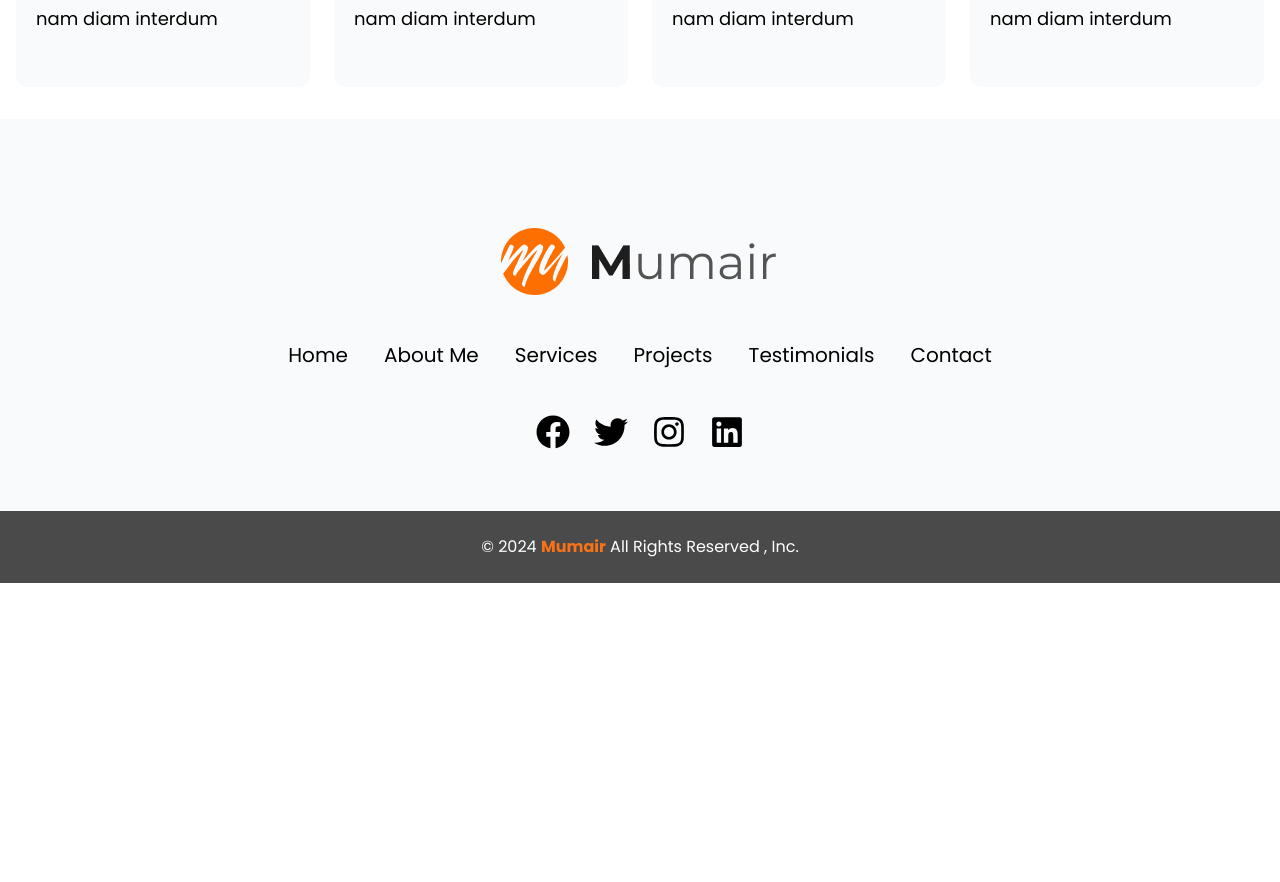
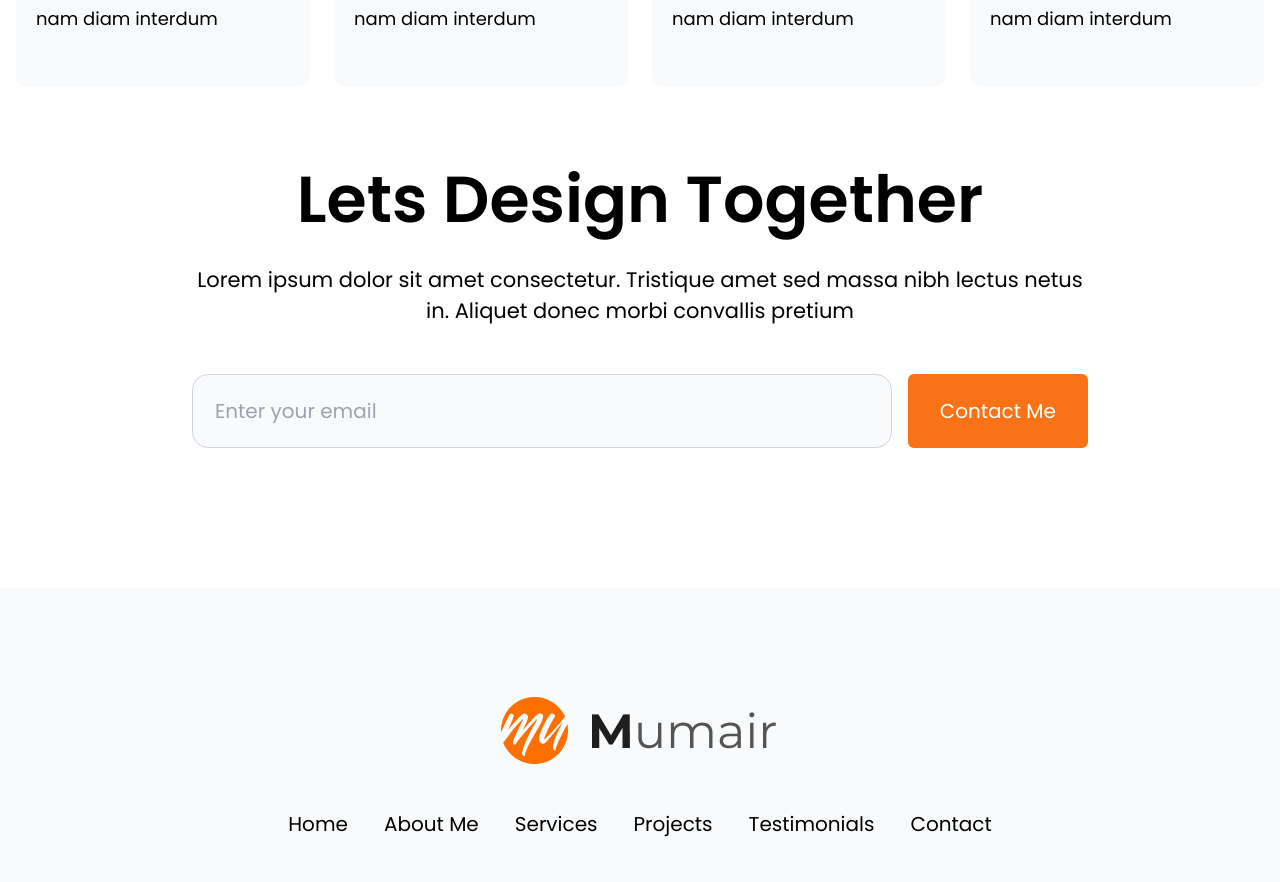
Before and after one commit to Jahid0178/mumair-task, a Next.js app: page / in a window 1280 px wide. Shown: the part 2144-3026 px from the top of the page. Before the commit the page ends 2727 px from the top, so only its background shows below. Built offline with nearby package versions, Linux system fonts and the light colour scheme.

Commit message:
feat: add cta section and add contact form in main page

```diff
--- /dev/null
+++ b/app/(client)/_components/CTASection.tsx
@@ -0,0 +1,20 @@
+import React from "react";
+import SectionHeading from "@/components/common/SectionHeading/SectionHeading";
+import ContactForm from "@/components/ContactForm/ContactForm";
+
+const CTASection = () => {
+  return (
+    <section className="pb-[140px]">
+      <div className="container">
+        <SectionHeading
+          title="Lets Design Together"
+          description="Lorem ipsum dolor sit amet consectetur. Tristique amet sed massa nibh lectus netus in. Aliquet donec morbi convallis pretium"
+          className="text-center mb-12"
+        />
+        <ContactForm />
+      </div>
+    </section>
+  );
+};
+
+export default CTASection;
--- a/app/(client)/page.tsx
+++ b/app/(client)/page.tsx
@@ -2,6 +2,7 @@ import React from "react";
 import HeroSection from "./_components/HeroSection";
 import AboutSection from "./_components/AboutSection";
 import ServicesSection from "./_components/ServicesSection";
+import CTASection from "./_components/CTASection";
 
 const page = () => {
   return (
@@ -9,6 +10,7 @@ const page = () => {
       <HeroSection />
       <AboutSection />
       <ServicesSection />
+      <CTASection />
     </>
   );
 };
--- /dev/null
+++ b/components/ContactForm/ContactForm.tsx
@@ -0,0 +1,43 @@
+"use client";
+
+import React, { useState } from "react";
+import Button from "../common/Button/Button";
+
+const ContactForm = () => {
+  const [data, setData] = useState({
+    email: "",
+  });
+
+  const handleChange = (e: React.ChangeEvent<HTMLInputElement>) => {
+    setData({ ...data, [e.target.name]: e.target.value });
+  };
+
+  const handleSubmit = (e: React.FormEvent<HTMLFormElement>) => {
+    e.preventDefault();
+    console.log(data);
+    setData({ email: "" });
+  };
+  return (
+    <form
+      className="max-w-4xl w-full mx-auto flex flex-col md:flex-row gap-4"
+      onSubmit={(e) => handleSubmit(e)}
+    >
+      <input
+        type="text"
+        placeholder="Enter your email"
+        className="flex-1"
+        name="email"
+        value={data.email}
+        onChange={(e) => handleChange(e)}
+      />
+      <Button
+        className="btn-primary px-8"
+        type="submit"
+      >
+        Contact Me
+      </Button>
+    </form>
+  );
+};
+
+export default ContactForm;
```
